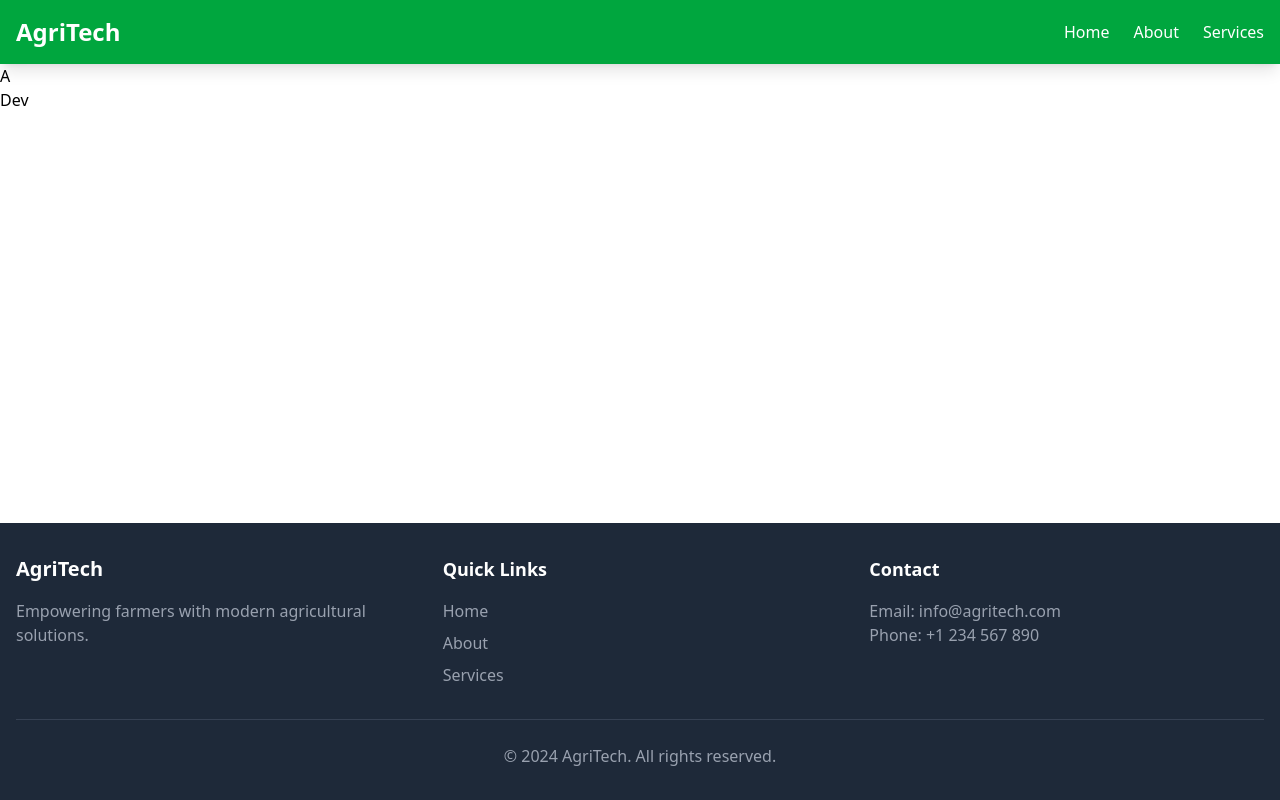
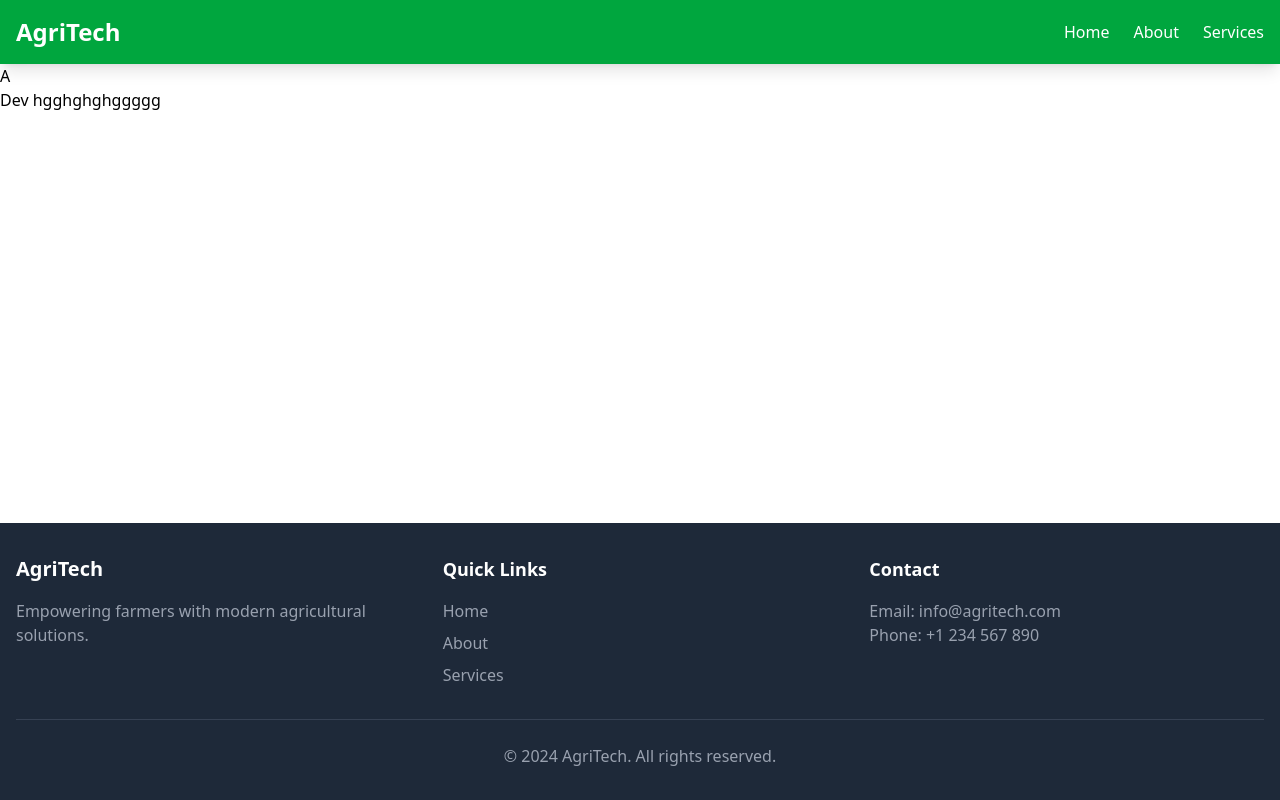
Before and after one commit to pentasoftwareconsultancy/Agriculture, a React (Vite) app in the folder Agri/: page /about in a window 1280 px wide. Built offline with nearby package versions, Linux system fonts and the light colour scheme.

Commit message:
test purposed

```diff
--- a/Agri/src/components/About/About.jsx
+++ b/Agri/src/components/About/About.jsx
@@ -3,7 +3,7 @@ import React from 'react'
 function About() {
   return (
     <div>A
-      <h2>Dev</h2>    </div>
+      <h2>Dev  hgghghghggggg </h2>    </div>
 
   )
 }
```
